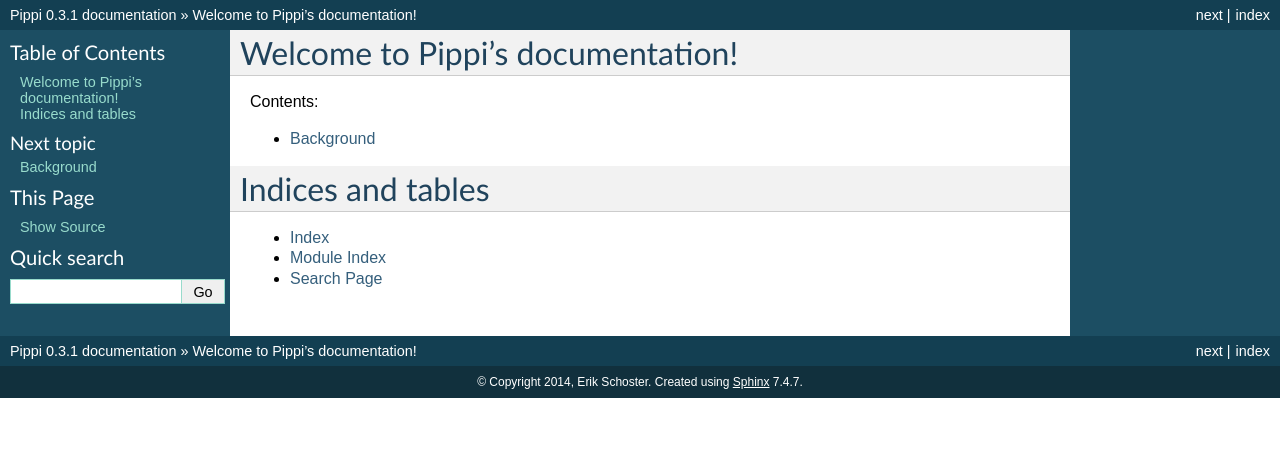
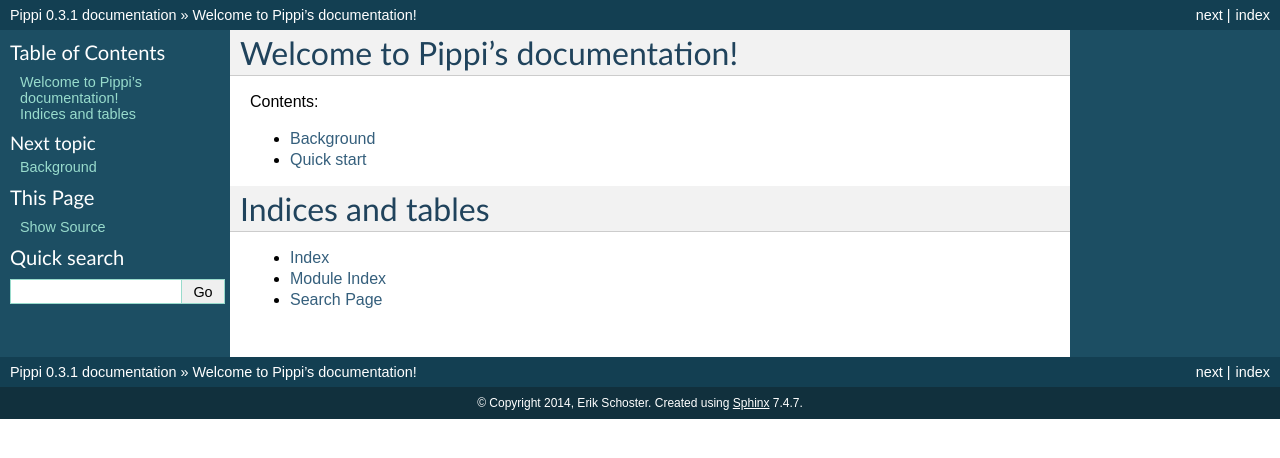
Before and after one commit to sanyaade-teachings/pippi, a Sphinx documentation site: the page built from docs/source/index.rst, in a window 1280 px wide. Shown: the top 458 px of the page. Built offline with Sphinx 7.4.7, drawn with Linux system fonts in a browser that asks for light colours.

Commit message:
Give console quickstart docs a title

```diff
--- a/docs/source/console_quickstart.rst
+++ b/docs/source/console_quickstart.rst
@@ -1,6 +1,7 @@
 Note: the pippi console currently depends on ALSA, and is therefore linux-only. [(The core dsp system is however fully cross platform.)](https://github.com/hecanjog/pippi)
 
-## Quick start
+Quick start
+===========
 
 Pippi only supports python 2.7.x at the moment, so verify that's what you're using
 
```
